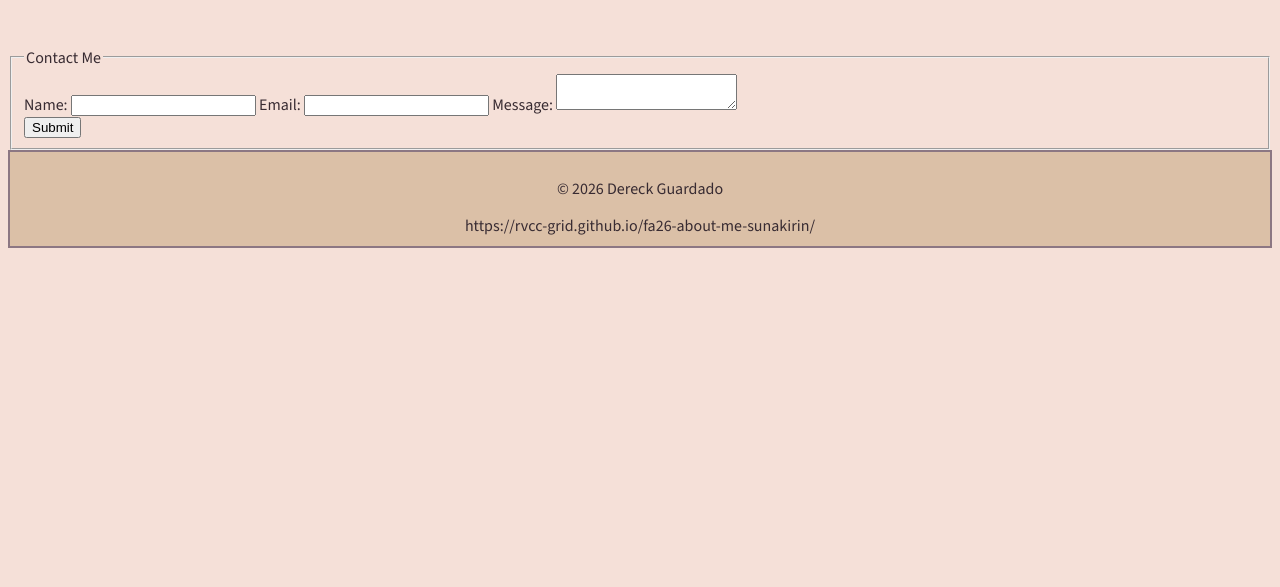
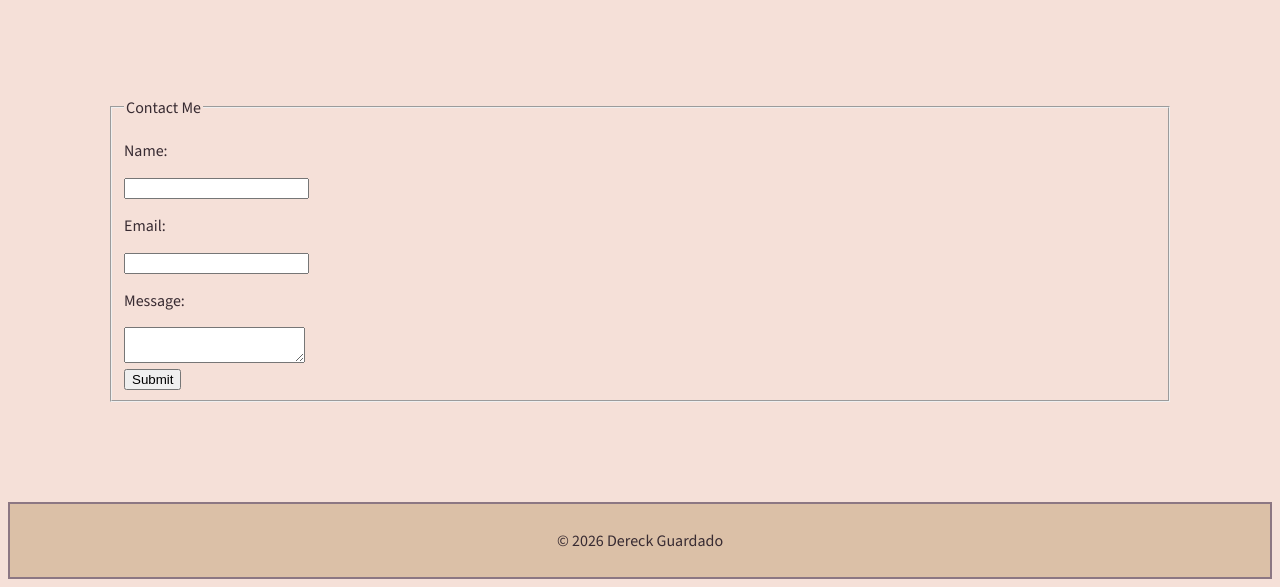
Before and after one commit to rvcc-grid/fa26-about-me-sunakirin, a plain HTML site: page index.html in a window 1280 px wide. Shown: the part 4690-5277 px from the top of the page. Before the commit the page ends 4946 px from the top, so only its background shows below. Drawn offline with nearby package versions, Linux system fonts and the light colour scheme.

Commit message:
images and things

```diff
--- a/index.html
+++ b/index.html
@@ -60,18 +60,24 @@
         <h2>A video about how the divinity of cookies holds the fabric of civilization together:</h2>
         <iframe id="myVideo" height="480" src="https://www.youtube.com/embed/bXhiKHjSNX0?si=Hxsd1xr41iRnlLEj" title="YouTube video player" frameborder="0" allow="accelerometer; autoplay; clipboard-write; encrypted-media; gyroscope; picture-in-picture; web-share" referrerpolicy="strict-origin-when-cross-origin" allowfullscreen></iframe>
       </section>
-      <section id="contact">
+      <section id="contact" style="margin: 100px;">
         <form action="https://api.web3forms.com/submit" method="POST">
           <input type="hidden" name="access_key" value="c70d1f5f-e988-41cb-ae3d-c59cc93df55a" />
           <input type="hidden" name="subject" value="New message from my About Me page" />
           <input type="hidden" name="redirect" value="https://rvcc-grid.github.io/fa26-about-me-sunakirin/thanks.html" />
           <fieldset>
             <legend>Contact Me</legend>
-            <label for="name">Name:</label>
+            <label for="name">
+              <p>Name:</p>
+            </label>
             <input type="text" id="name" name="name" required />
-            <label for="email">Email:</label>
+            <label for="email">
+              <p>Email:</p>
+            </label>
             <input type="email" id="email" name="email" required />
-            <label for="message">Message:</label>
+            <label for="message">
+              <p>Message:</p>
+            </label>
             <textarea id="message" name="message" required></textarea>
             <div data-class="h-captcha" data-captcha="true"></div>
             <button type="submit">Submit</button>
@@ -80,7 +86,7 @@
       </section>
     </main>
     <footer>
-      <p>&copy; 2026 Dereck Guardado</p>https://rvcc-grid.github.io/fa26-about-me-sunakirin/
+      <p>&copy; 2026 Dereck Guardado</p>
     </footer>
     <script src="https://web3forms.com/client/script.js" async defer></script>
   </body>
```
Also changed, not shown: img/abt_ipad_pro_thirteen.png (added), img/abt_iphone_six.png (added), img/abt_larger_size_contact.png (added), img/form-email.png (added).
